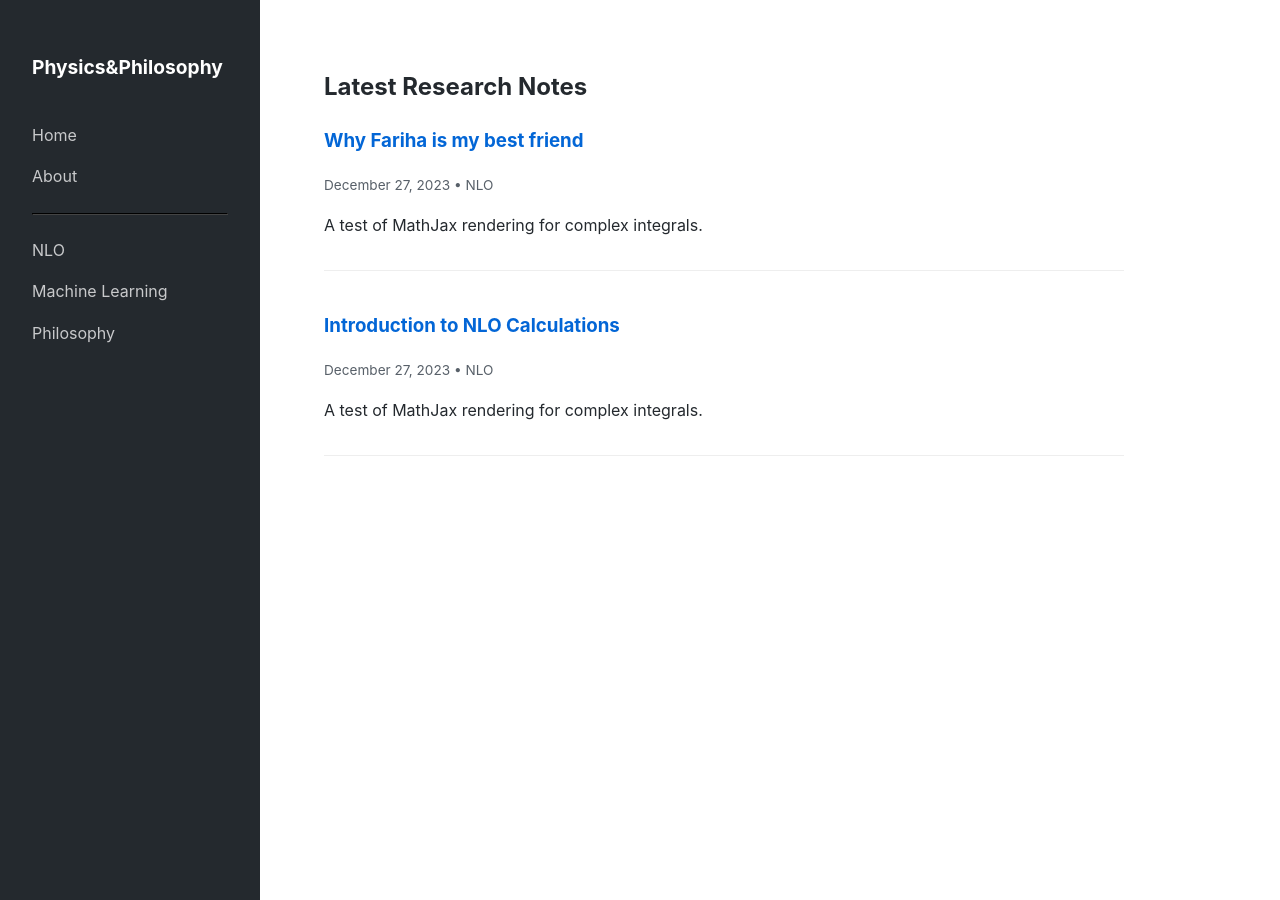
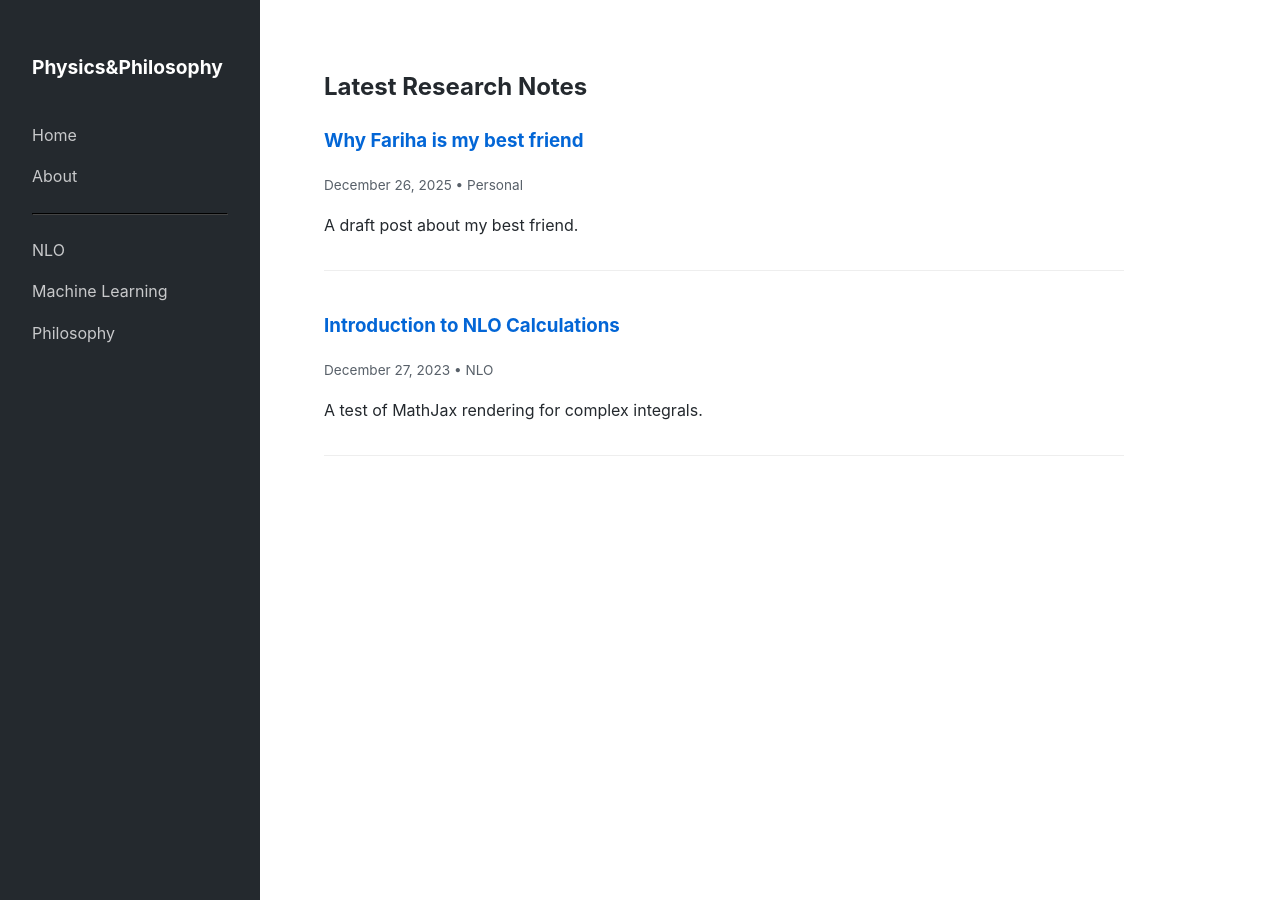
Before and after one commit to ahmad-sakib/ahmad-sakib.github.io, a Jekyll site: the page built from index.html, in a window 1280 px wide. Built offline with Jekyll 4.4.1, drawn with Linux system fonts in a browser that asks for light colours; some of the changed lines change nothing that is shown.

Commit message:
My failed attempt 4

```diff
--- a/_posts/2025-12-27-fariha.md.md
+++ b/_posts/2025-12-27-fariha.md.md
@@ -1,9 +1,20 @@
 ---
 layout: post
 title: "Why Fariha is my best friend"
-date: 2023-12-27 09:00:00 +0600
-categories: [NLO]
-tags: [physics, qcd]
-description: "A test of MathJax rendering for complex integrals."
+date: 2025-12-26 23:00:00 +0600
+categories: [Personal]
+tags: [friends, life]
+description: "A draft post about my best friend."
 ---
-# Fariha is my best friend
+
+This post is dedicated to my best friend, **Fariha Yasmin**.
+
+Everyone needs that one person who understands them without needing words, and for me, that person is Fariha. We have known each other for [how many years?] years, and in that time, she has become an irreplaceable part of my life.
+
+### What makes her special?
+
+Fariha isn't just a friend; she is a constant source of support. Whether I am stressed about my research or just need someone to talk to about life, she is always there to listen. She is incredibly [kind / smart / funny / hard-working], and her energy always lifts my spirits.
+
+One of my favorite memories with her is when we [mention a specific funny or happy memory here, like a trip you took or a project you worked on]. It reminds me of how lucky I am to have her friendship.
+
+In a world that is constantly changing, it is rare to find a bond that stays true. Thank you, Fariha, for being my best friend.
```
